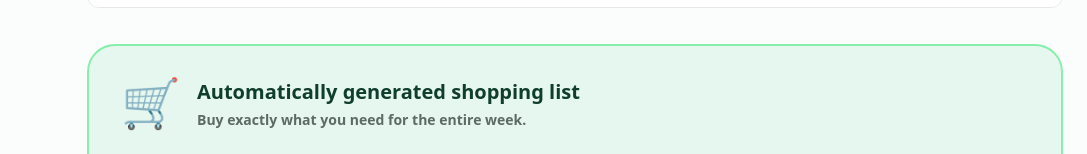
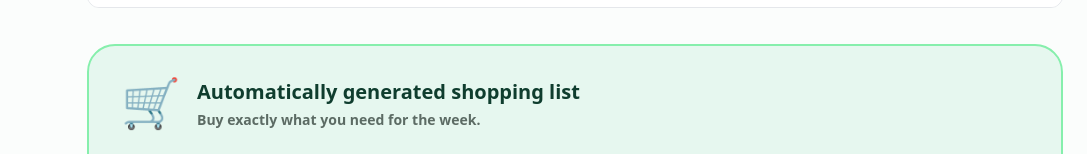
Before and after one commit to usario172332/youraifood-app, a Next.js app in the folder youraifood-app/: page / in a window 1280 px wide. Shown: the part 3349-3503 px from the top of the page, without its empty margins (193-1280 px from the left). Built offline with nearby package versions, Linux system fonts and the light colour scheme; no server answers.

Commit message:
Update SamplePlan.jsx

```diff
--- a/youraifood-app/components/SamplePlan.jsx
+++ b/youraifood-app/components/SamplePlan.jsx
@@ -175,7 +175,7 @@ export default function SamplePlan() {
             <span className="text-5xl">🛒</span>
             <div>
               <h3 className="text-xl font-extrabold text-green-900">Automatically generated shopping list</h3>
-              <p className="mt-1 text-sm font-semibold text-ink-soft">Buy exactly what you need for the entire week.</p>
+              <p className="mt-1 text-sm font-semibold text-ink-soft">Buy exactly what you need for the week.</p>
             </div>
           </div>
           <div className="mt-6 grid grid-cols-1 gap-4 md:grid-cols-3">
```
